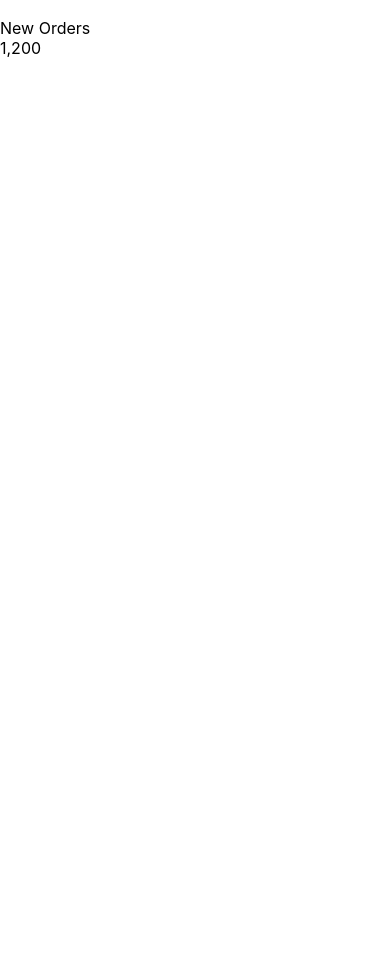
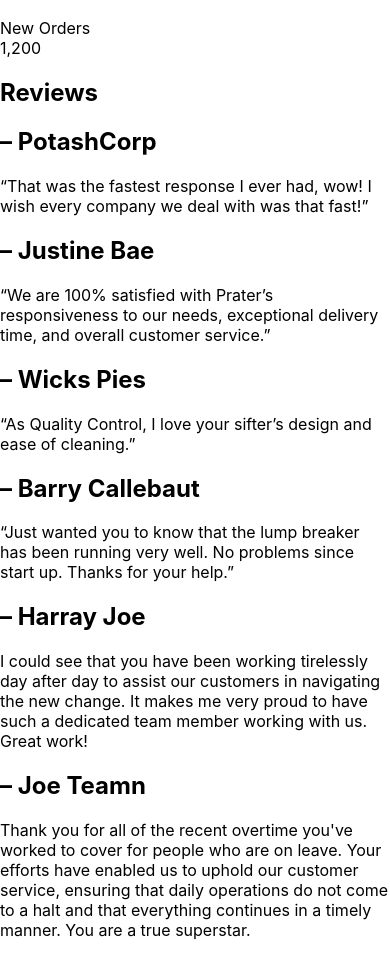
Before and after one commit to mehedihasan99/easy-drilling-client, a React (Create React App) app: page / in a window 390 px wide. Shown: the part 8360-9316 px from the top of the page. Before the commit the page ends 8418 px from the top, so only its background shows below. Built offline with nearby package versions, Linux system fonts and the light colour scheme.

Commit message:
add review

```diff
--- a/src/Pages/Home/BusinessSummary/BusinessSummary.js
+++ b/src/Pages/Home/BusinessSummary/BusinessSummary.js
@@ -2,18 +2,18 @@
 
 const BusinessSummary = () => {
   return (
-    <div>
+    <div className="text-center">
       <h2 className="text-3xl font-bold text-center text-primary my-20">
         Business Summary
       </h2>
-      <div class="stats shadow">
+      <div class=" shadow grid gap-y-8 grid-col-1 lg:grid-cols-3">
         <div class="stat">
           <div class="stat-figure text-primary">
             <svg
               xmlns="http://www.w3.org/2000/svg"
               fill="none"
               viewBox="0 0 24 24"
-              class="inline-block w-8 h-8 lg:w-64 lg:h-40 stroke-current"
+              class="inline-block w-8 h-8 lg:w-full lg:h-40 stroke-current"
             >
               <path
                 stroke-linecap="round"
@@ -34,7 +34,7 @@
               xmlns="http://www.w3.org/2000/svg"
               fill="none"
               viewBox="0 0 24 24"
-              class="inline-block w-8 h-8 lg:w-64 lg:h-40 stroke-current"
+              class="inline-block w-8 h-8 lg:w-full lg:h-40 stroke-current"
             >
               <path
                 stroke-linecap="round"
@@ -54,7 +54,7 @@
               xmlns="http://www.w3.org/2000/svg"
               fill="none"
               viewBox="0 0 24 24"
-              class="inline-block w-8 h-8 lg:w-64 lg:h-40 stroke-current"
+              class="inline-block w-8 h-8 lg:w-full lg:h-40 stroke-current"
             >
               <path
                 stroke-linecap="round"
--- a/src/Pages/Home/Home/Home.js
+++ b/src/Pages/Home/Home/Home.js
@@ -1,6 +1,7 @@
 import React from "react";
 import Banner from "../Banner/Banner";
 import BusinessSummary from "../BusinessSummary/BusinessSummary";
+import Review from "../Review/Review";
 import Tools from "../Tools/Tools";
 
 const Home = () => {
@@ -9,6 +10,7 @@
       <Banner />
       <Tools />
       <BusinessSummary />
+      <Review />
     </div>
   );
 };
--- /dev/null
+++ b/src/Pages/Home/Review/Review.js
@@ -0,0 +1,81 @@
+import React from "react";
+
+const Review = () => {
+  return (
+    <div>
+      <h2 className="text-4xl font-bold text-center text-primary my-20">
+        Reviews
+      </h2>
+      <div className="grid grid-col-1 gap-8 lg:grid-cols-3">
+        {/* 1 */}
+        <div class="card w-96 bg-base-100 shadow-xl">
+          <div class="card-body">
+            <h2 class="card-title">– PotashCorp</h2>
+            <p>
+              “That was the fastest response I ever had, wow! I wish every
+              company we deal with was that fast!”
+            </p>
+          </div>
+        </div>
+        {/* 2 */}
+        <div class="card w-96 bg-base-100 shadow-xl">
+          <div class="card-body">
+            <h2 class="card-title">– Justine Bae</h2>
+            <p>
+              “We are 100% satisfied with Prater’s responsiveness to our needs,
+              exceptional delivery time, and overall customer service.”
+            </p>
+          </div>
+        </div>
+        {/* 3 */}
+        <div class="card w-96 bg-base-100 shadow-xl">
+          <div class="card-body">
+            <h2 class="card-title">– Wicks Pies</h2>
+            <p>
+              “As Quality Control, I love your sifter’s design and ease of
+              cleaning.”
+            </p>
+          </div>
+        </div>
+        {/* 4 */}
+        <div class="card w-96 bg-base-100 shadow-xl">
+          <div class="card-body">
+            <h2 class="card-title">– Barry Callebaut</h2>
+            <p>
+              “Just wanted you to know that the lump breaker has been running
+              very well. No problems since start up. Thanks for your help.”
+            </p>
+          </div>
+        </div>
+        {/* 5 */}
+        <div class="card w-96 bg-base-100 shadow-xl">
+          <div class="card-body">
+            <h2 class="card-title">– Harray Joe</h2>
+            <p>
+              {" "}
+              I could see that you have been working tirelessly day after day to
+              assist our customers in navigating the new change. It makes me
+              very proud to have such a dedicated team member working with us.
+              Great work!
+            </p>
+          </div>
+        </div>
+        {/* 6 */}
+        <div class="card w-96 bg-base-100 shadow-xl">
+          <div class="card-body">
+            <h2 class="card-title">– Joe Teamn</h2>
+            <p>
+              Thank you for all of the recent overtime you've worked to cover
+              for people who are on leave. Your efforts have enabled us to
+              uphold our customer service, ensuring that daily operations do not
+              come to a halt and that everything continues in a timely manner.
+              You are a true superstar.
+            </p>
+          </div>
+        </div>
+      </div>
+    </div>
+  );
+};
+
+export default Review;
--- a/src/Pages/Home/Tools/Tools.js
+++ b/src/Pages/Home/Tools/Tools.js
@@ -10,7 +10,7 @@
       <h2 className="text-4xl font-bold text-center text-primary my-20">
         Our Tools
       </h2>
-      <div className="grid grid-cols-3">
+      <div className="grid grid-col-1 lg:grid-cols-3">
         {myTools.map((tool) => (
           <Tool key={tool._id} tool={tool}></Tool>
         ))}
```
